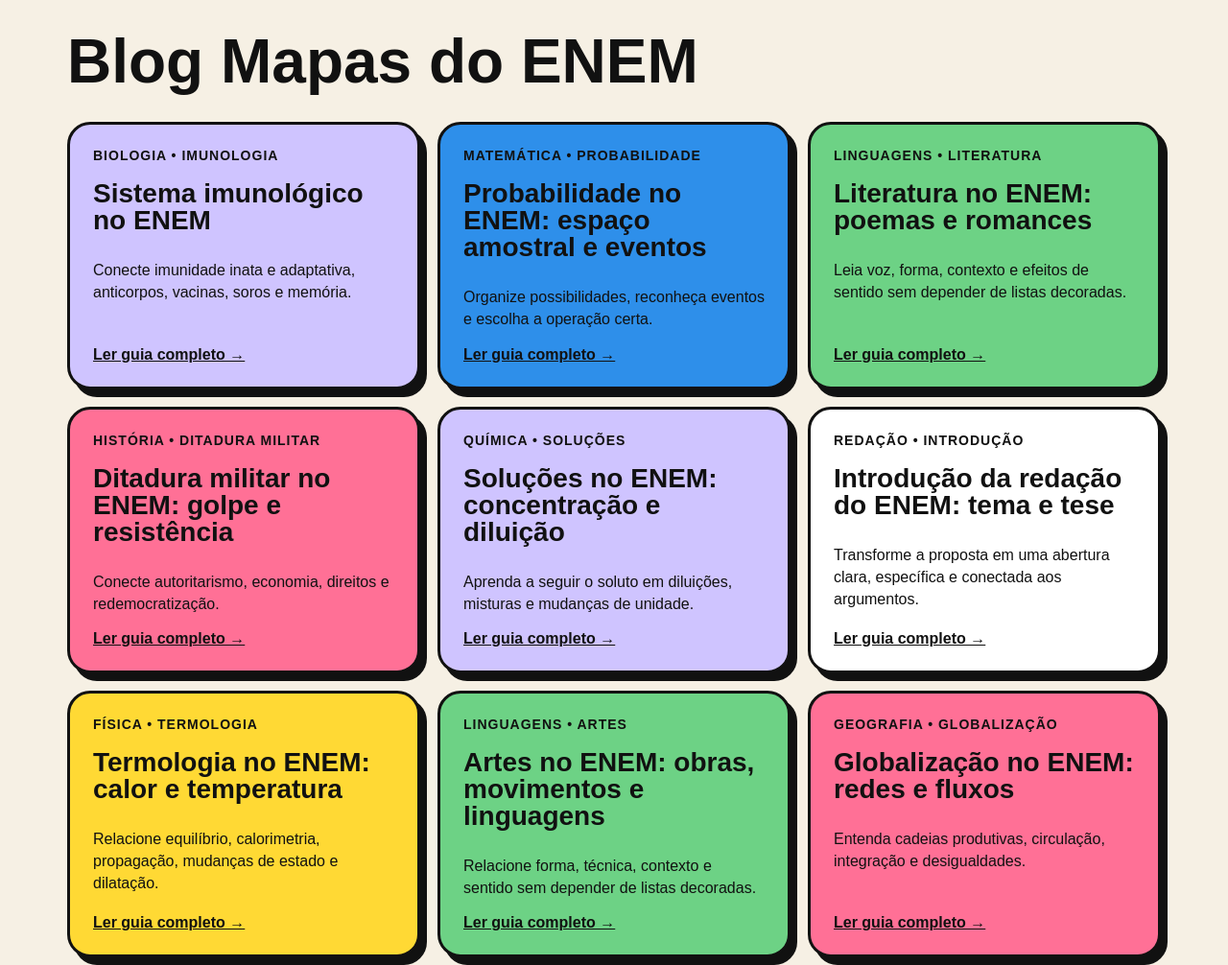
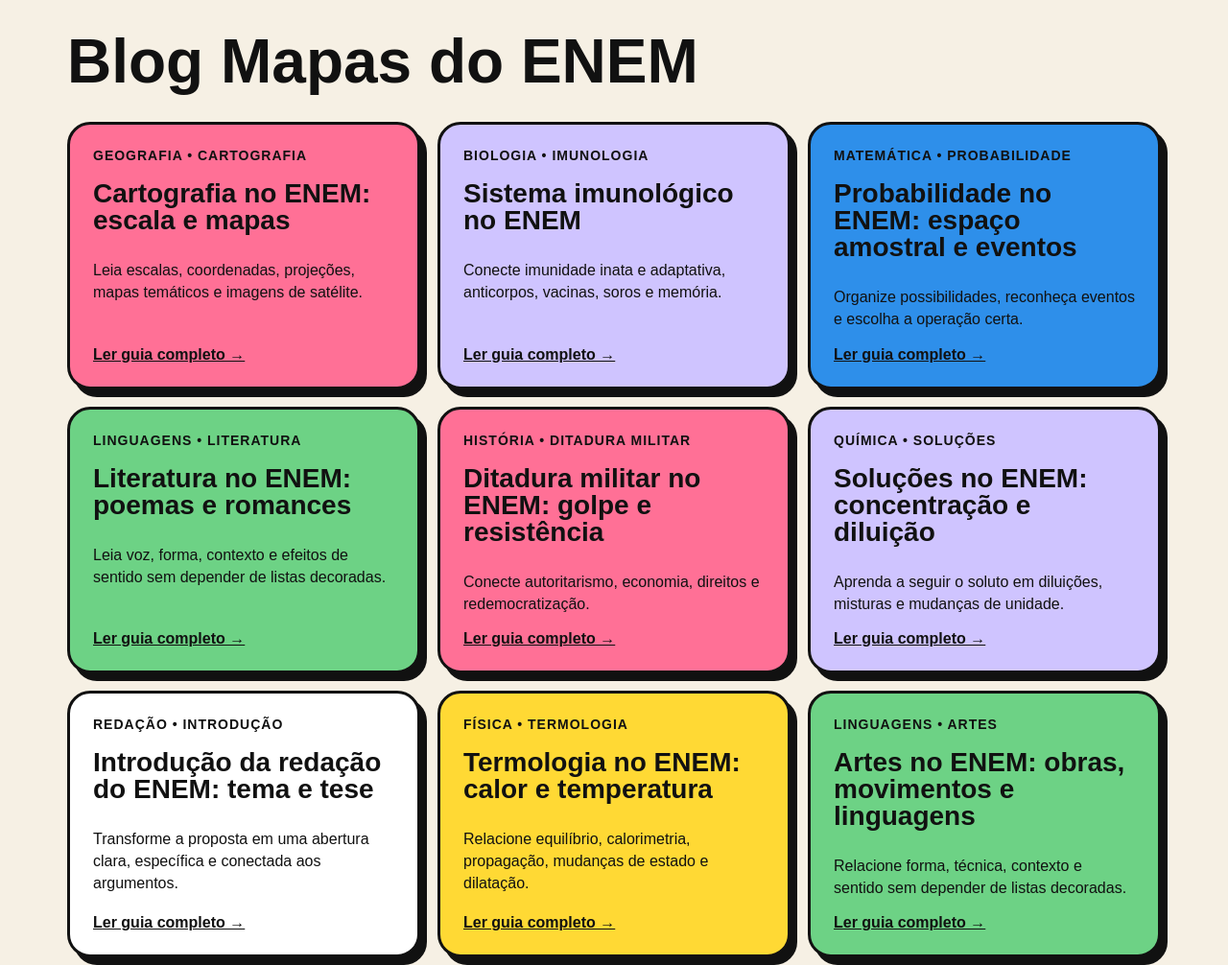
Before and after one commit to LuPS27/mapasmentaisenem, a website: page public/index.html in a window 1280 px wide. Shown: the part 1260-2266 px from the top of the page at 96% size. Drawn offline with Linux system fonts and the light colour scheme.

Commit message:
Destaca guia de cartografia no blog

```diff
--- a/public/index.html
+++ b/public/index.html
@@ -1,4 +1,6 @@
 <!doctype html><html lang="pt-BR"><head><meta charset="utf-8"><meta name="viewport" content="width=device-width,initial-scale=1"><title>Mapas Mentais ENEM | Revisão visual para o ENEM</title><meta name="description" content="Mapas mentais, guias e estratégias de estudo para revisar o ENEM com clareza."><link rel="canonical" href="https://mmenem.exponha.com/"><link rel="stylesheet" href="/styles.css"></head><body><div class="wrap"><header class="top"><div class="brand"><span class="logo">MM</span> MAPAS MENTAIS ENEM</div><nav class="nav"><a href="#como">COMO FUNCIONA</a><a href="#blog">BLOG</a></nav></header><main><section class="hero"><div><span class="pill">80 MAPAS • 80 CARDS • REVISÃO VISUAL</span><h1>Você não<br>precisa<br>decorar tudo.<br>Precisa <span class="underline">conectar.</span></h1></div><div class="poster"><img src="/assets/hero.svg" alt="Mapas do ENEM: revisão visual para conectar conceitos"></div></section><section id="como" class="section"><h2>Estude para entender, não só memorizar.</h2><p style="font-size:22px;max-width:760px;line-height:1.55">Use mapas mentais, revisão ativa e guias objetivos para enxergar relações entre conceitos, interpretar melhor as questões e organizar o estudo.</p></section><section id="blog" class="section"><h2>Blog Mapas do ENEM</h2><div class="grid">
+<article class="card c5"><div class="eyebrow">GEOGRAFIA • CARTOGRAFIA</div><h3>Cartografia no ENEM: escala e mapas</h3><p>Leia escalas, coordenadas, projeções, mapas temáticos e imagens de satélite.</p><a href="/blog/cartografia-enem/">Ler guia completo →</a></article>
+
 <article class="card c6"><div class="eyebrow">BIOLOGIA • IMUNOLOGIA</div><h3>Sistema imunológico no ENEM</h3><p>Conecte imunidade inata e adaptativa, anticorpos, vacinas, soros e memória.</p><a href="/blog/sistema-imunologico-enem/">Ler guia completo →</a></article>
 
 <article class="card c2"><div class="eyebrow">MATEMÁTICA • PROBABILIDADE</div><h3>Probabilidade no ENEM: espaço amostral e eventos</h3><p>Organize possibilidades, reconheça eventos e escolha a operação certa.</p><a href="/blog/probabilidade-enem/">Ler guia completo →</a></article>
```
